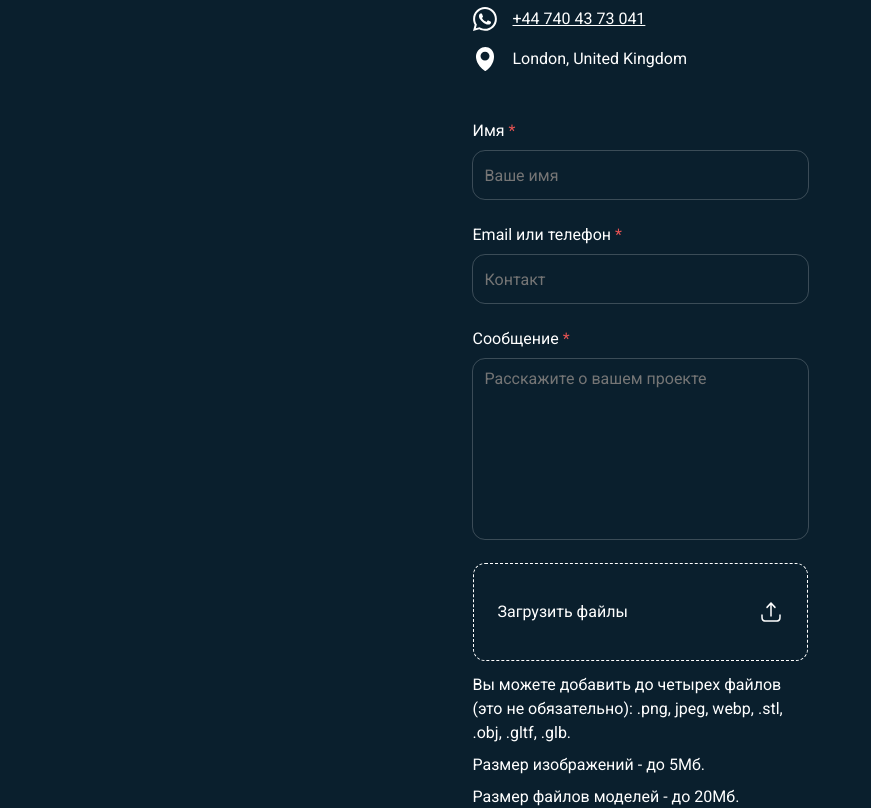
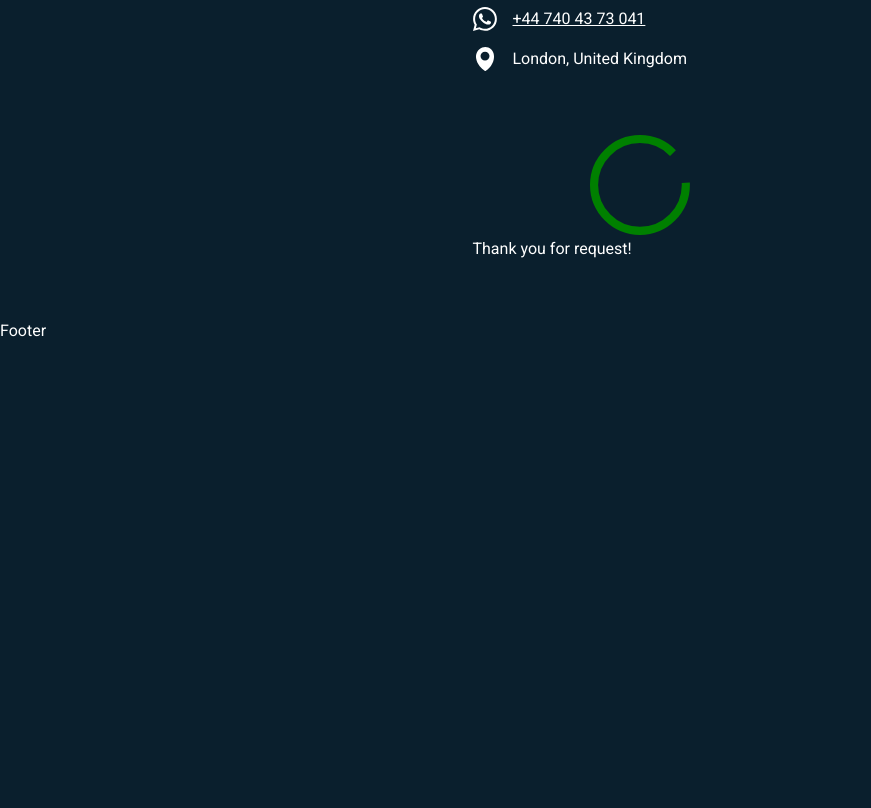
Before and after one commit to HenryLytvyn/3D-studio, a Next.js app: page /studio in a window 1280 px wide. Shown: the part 4080-4888 px from the top of the page, without its empty margins (0-871 px from the left). After the commit the page ends 4420 px from the top, so only its background shows below. Built offline with nearby package versions, Linux system fonts and the light colour scheme.

Commit message:
checkmark draft add

```diff
--- /dev/null
+++ b/components/Request/CheckMark/CheckMark.module.css
@@ -0,0 +1,20 @@
+.wrapper {
+  width: 100px;
+  margin: 4em auto 0;
+}
+
+.checkmark {
+  stroke: green;
+  stroke-dashoffset: 745.74853515625;
+  stroke-dasharray: 745.74853515625;
+  animation: dash 2s ease-out forwards infinite;
+}
+
+@keyframes dash {
+  0% {
+    stroke-dashoffset: 745.74853515625;
+  }
+  100% {
+    stroke-dashoffset: 0;
+  }
+}
--- /dev/null
+++ b/components/Request/CheckMark/CheckMark.tsx
@@ -0,0 +1,28 @@
+import css from './CheckMark.module.css';
+
+export default function CheckMark() {
+  return (
+    <div className={css.wrapper}>
+      <svg
+        version="1.1"
+        id="Layer_1"
+        xmlns="http://www.w3.org/2000/svg"
+        xmlnsXlink="http://www.w3.org/1999/xlink"
+        x="0px"
+        y="0px"
+        viewBox="0 0 98.5 98.5"
+        enableBackground="new 0 0 98.5 98.5"
+        xmlSpace="preserve"
+      >
+        <path
+          className={css.checkmark}
+          fill="none"
+          strokeWidth={8}
+          strokeMiterlimit={10}
+          d="M81.7,17.8C73.5,9.3,62,4,49.2,4
+	C24.3,4,4,24.3,4,49.2s20.3,45.2,45.2,45.2s45.2-20.3,45.2-45.2c0-8.6-2.4-16.6-6.5-23.4l0,0L45.6,68.2L24.7,47.3"
+        />
+      </svg>
+    </div>
+  );
+}
--- a/components/Request/RequestForm/RequestForm.tsx
+++ b/components/Request/RequestForm/RequestForm.tsx
@@ -11,6 +11,7 @@ import FilesList from './FilesList/FilesList';
 import RequestFormIcon from './RequestFormIcon';
 import { getFileKind } from '@/lib/utils/getFileKind';
 import RequestFormSchemaValidate from '@/lib/validation/RequestForm/RequestFormSchemaValidate';
+import CheckMark from '../CheckMark/CheckMark';
 
 interface Request {
   name: string;
@@ -27,12 +28,15 @@ const initialValues: Request = {
 };
 
 const MAX_FILES = 4;
+let isFormSubmitted = true;
 
 export default function RequestForm() {
   const fieldId = useId();
   const [isUploadDisabled, setIsUploadDisabled] = useState<boolean>(false);
 
   return (
+    <>
+      {!isFormSubmitted && (
         <Formik<Request>
           initialValues={initialValues}
           validationSchema={RequestFormSchemaValidate}
@@ -77,21 +81,13 @@ export default function RequestForm() {
                   <input
                     id={`${fieldId}-addFiles`}
                     type="file"
-                accept="
-                  image/png,
-                  image/jpg,
-                  image/jpeg,
-                  image/webp,
-                  .stl,
-                  .obj,
-                  .gltf,
-                  .glb
-                  "
+                    accept="image/png,image/jpg,image/jpeg,image/webp,.stl,.obj,.gltf,.glb"
                     name="filesUrl"
                     multiple
                     className={css.addFilesInput}
                     onChange={e => {
-                  if (!e.target.files || e.target.files.length === 0) return;
+                      if (!e.target.files || e.target.files.length === 0)
+                        return;
                       const selectedFiles = Array.from(e.target.files);
                       const existingFiles = formik.values.filesUrl;
 
@@ -156,18 +152,22 @@ export default function RequestForm() {
                         htmlFor={`${fieldId}-addFiles`}
                         className={css.addFilesBtn}
                       >
-                    <span className={css.addFilesBtnText}>Загрузить файлы</span>
+                        <span className={css.addFilesBtnText}>
+                          Загрузить файлы
+                        </span>
                         <RequestFormIcon />
                       </label>
 
                       <p className={css.addFilesDescription}>
-                    Вы можете добавить до четырех файлов (это не обязательно):
-                    .png, jpeg, webp, .stl, .obj, .gltf, .glb.
+                        Вы можете добавить до четырех файлов (это не
+                        обязательно): .png, jpeg, webp, .stl, .obj, .gltf, .glb.
                       </p>
                       <p className={css.addFilesDescription}>
                         Размер изображений - до 5Мб.
                       </p>
-                  <p className={`${css.addFilesDescription} ${css.lastChild}`}>
+                      <p
+                        className={`${css.addFilesDescription} ${css.lastChild}`}
+                      >
                         Размер файлов моделей - до 20Мб.
                       </p>
                     </>
@@ -190,5 +190,14 @@ export default function RequestForm() {
             </Form>
           )}
         </Formik>
+      )}
+
+      {isFormSubmitted && (
+        <>
+          <CheckMark />
+          <p>Thank you for request!</p>
+        </>
+      )}
+    </>
   );
 }
```
Lines whose indentation alone changed are shown as unchanged.
